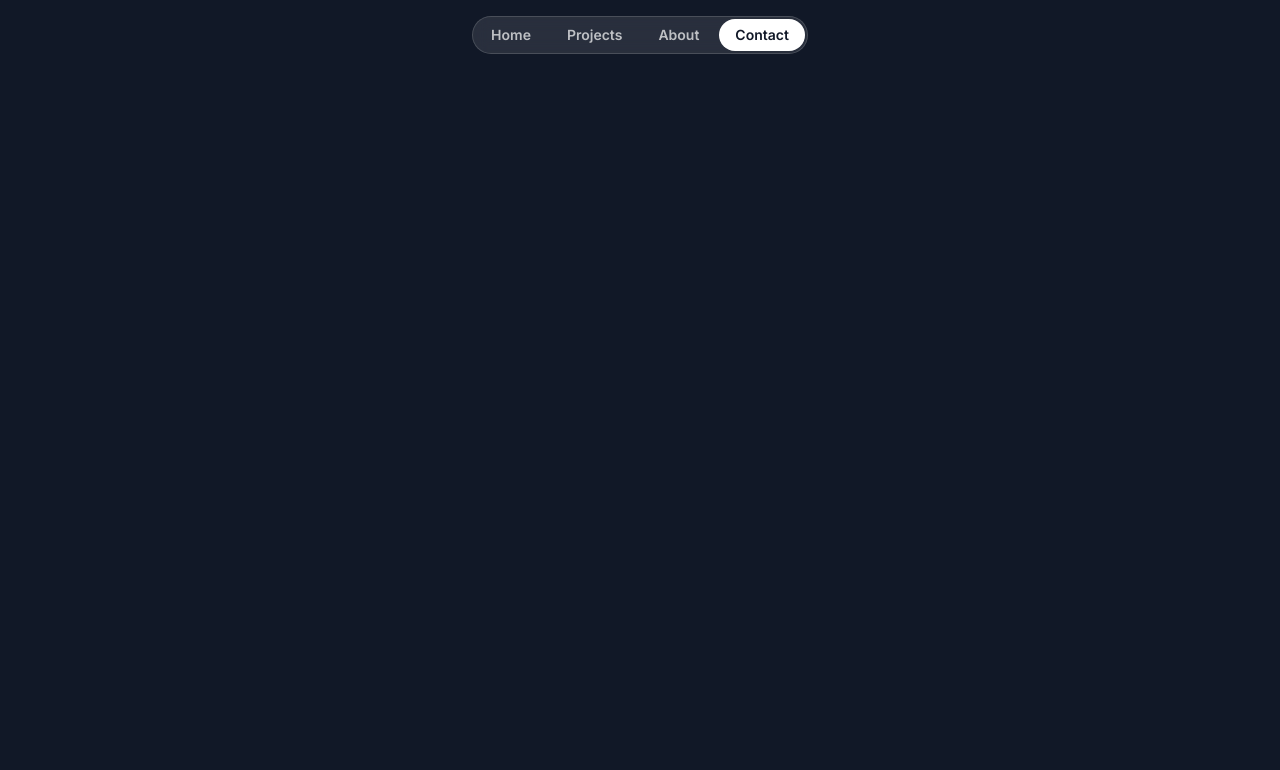
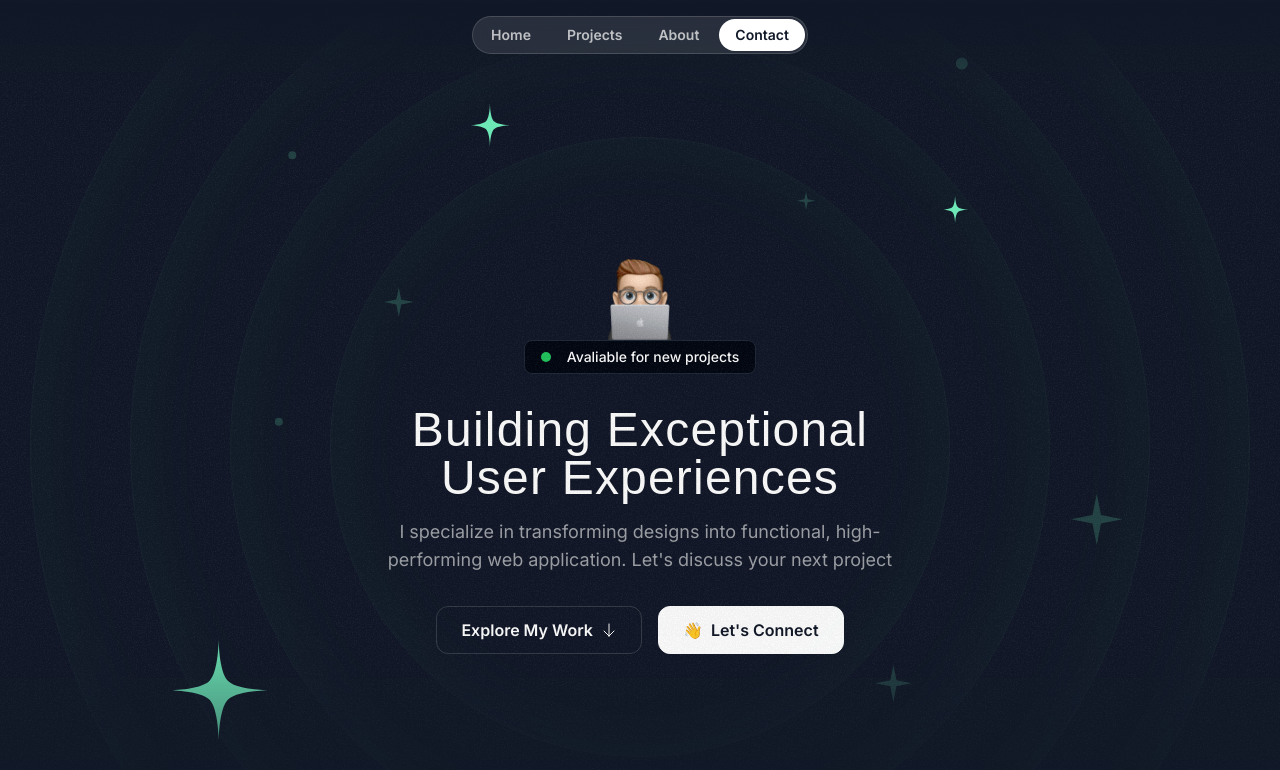
Before and after one commit to shakhawatsalam/front-end-tribe-portfolio, a Next.js app: page / in a window 1280 px wide. Shown: the top 770 px of the page. Built offline with nearby package versions, Linux system fonts and the light colour scheme; a web font is replaced by a local one.

Commit message:
[Hero section is done]

```diff
--- a/src/app/globals.css
+++ b/src/app/globals.css
@@ -6,4 +6,8 @@
   .nav-item {
     @apply px-4 py-1.5 rounded-full text-white/70 text-sm font-semibold hover:bg-white/10 hover:text-white transition duration-300;
   }
+
+  .hero-ring{
+    @apply absolute inset-0 border top-1/2 left-1/2 -translate-x-1/2 -translate-y-1/2 rounded-full border-emerald-300/5 shadow-[0_0_80px_inset] shadow-emerald-300/5
+  }
 }
--- a/src/app/page.tsx
+++ b/src/app/page.tsx
@@ -1,9 +1,11 @@
 import { Header } from "@/sections/Header";
+import { HeroSection } from "@/sections/Hero";
 
 export default function Home() {
   return (
     <div>
       <Header />
+      <HeroSection />
     </div>
   );
 }
--- /dev/null
+++ b/src/components/HeroOrbit.tsx
@@ -0,0 +1,26 @@
+import { PropsWithChildren } from "react";
+export default function HeroOrbit({
+  children,
+  size,
+  rotation,
+}: PropsWithChildren<{ size: number; rotation: number }>) {
+  return (
+    <div className='absolute top-1/2 left-1/2 -translate-x-1/2 -translate-y-1/2 '>
+      <div
+        className='flex items-start justify-start'
+        style={{
+          transform: `rotate(${rotation}deg)`,
+          height: `${size}px`,
+          width: `${size}px`,
+        }}>
+        <div
+          className='inline-flex'
+          style={{
+            transform: `rotate(${rotation * -1}deg)`,
+          }}>
+          {children}
+        </div>
+      </div>
+    </div>
+  );
+}
--- a/src/sections/Header.tsx
+++ b/src/sections/Header.tsx
@@ -2,7 +2,7 @@
 
 export const Header = () => {
   return (
-    <div className='flex justify-center items-center relative top-4'>
+    <div className='flex justify-center items-center fixed top-4 w-full z-10'>
       <nav className='flex gap-1 p-0.5 border border-white/15 rounded-full bg-white/10 backdrop-blur'>
         <Link href='#' className='nav-item'>
           Home
--- a/src/sections/Hero.tsx
+++ b/src/sections/Hero.tsx
@@ -1,3 +1,89 @@
+import memojiImage from "@/assets/images/memoji-computer.png";
+import Image from "next/image";
+import ArrowDown from "@/assets/icons/arrow-down.svg";
+import grainImage from "@/assets/images/grain.jpg";
+import HeroOrbit from "@/components/HeroOrbit";
+import StarIcon from "@/assets/icons/star.svg";
+import SparkelIcon from "@/assets/icons/sparkle.svg";
 export const HeroSection = () => {
-  return <div>Hero Section</div>;
+  return (
+    <div className='py-32 md:py-48 lg:py-60 relative z-0 overflow-x-clip'>
+      <div className='absolute inset-0 [mask-image:linear-gradient(to_bottom,transparent,black_10%,black_70%,transparent)]'>
+        <div
+          className='absolute inset-0 -z-30 opacity-5'
+          style={{
+            backgroundImage: `url(${grainImage.src})`,
+          }}></div>
+        <div className='size-[620px] hero-ring'></div>
+        <div className='size-[820px] hero-ring'></div>
+        <div className='size-[1020px] hero-ring'></div>
+        <div className='size-[1220px] hero-ring'></div>
+        <HeroOrbit size={800} rotation={-75}>
+          <StarIcon className='size-28 text-emerald-300 ' />
+        </HeroOrbit>
+        <HeroOrbit size={550} rotation={20}>
+          <StarIcon className='size-12 text-emerald-300 ' />
+        </HeroOrbit>
+        <HeroOrbit size={590} rotation={98}>
+          <StarIcon className='size-8 text-emerald-300 ' />
+        </HeroOrbit>
+        <HeroOrbit size={430} rotation={-14}>
+          <SparkelIcon className='size-8 text-emerald-300/20' />
+        </HeroOrbit>
+        <HeroOrbit size={440} rotation={79}>
+          <SparkelIcon className='size-5 text-emerald-300/20' />
+        </HeroOrbit>
+        <HeroOrbit size={530} rotation={178}>
+          <SparkelIcon className='size-10 text-emerald-300/20' />
+        </HeroOrbit>
+        <HeroOrbit size={710} rotation={144}>
+          <SparkelIcon className='size-14 text-emerald-300/20' />
+        </HeroOrbit>
+        <HeroOrbit size={720} rotation={85}>
+          <div className='size-3 rounded-full  bg-emerald-300/20' />
+        </HeroOrbit>
+        <HeroOrbit size={520} rotation={-41}>
+          <div className='size-2 rounded-full  bg-emerald-300/20' />
+        </HeroOrbit>
+        <HeroOrbit size={650} rotation={-5}>
+          <div className='size-2 rounded-full  bg-emerald-300/20' />
+        </HeroOrbit>
+      </div>
+      <div className='container'>
+        <div className='flex flex-col items-center'>
+          <Image
+            src={memojiImage}
+            className='size-[100px]'
+            alt='Person peeking from behind laptop'
+          />
+          <div className='bg-gray-950 border border-gray-800 px-4 py-1.5 inline-flex items-center gap-4 rounded-lg'>
+            <div className='bg-green-500 size-2.5 rounded-full'></div>
+            <div className='text-sm font-medium'>
+              Avaliable for new projects
+            </div>
+          </div>
+        </div>
+        <div className='max-w-lg mx-auto'>
+          <h1 className='font-serif text-3xl md:text-5xl text-center mt-8 tracking-wide'>
+            Building Exceptional User Experiences
+          </h1>
+          <p className='mt-4 text-center text-white/60 md:text-lg'>
+            I specialize in transforming designs into functional,
+            high-performing web application. Let&apos;s discuss your next
+            project
+          </p>
+        </div>
+        <div className='flex flex-col md:flex-row justify-center items-center mt-8 gap-4'>
+          <button className='inline-flex items-center gap-2 border border-white/15 px-6 h-12 rounded-xl cursor-pointer'>
+            <span className='font-semibold'>Explore My Work</span>
+            <ArrowDown className='size-4' />
+          </button>
+          <button className='inline-flex items-center gap-2 border border-white bg-white text-gray-900 h-12 px-6 rounded-xl'>
+            <span>👋</span>
+            <span className='font-semibold'>Let&apos;s Connect</span>
+          </button>
+        </div>
+      </div>
+    </div>
+  );
 };
```
